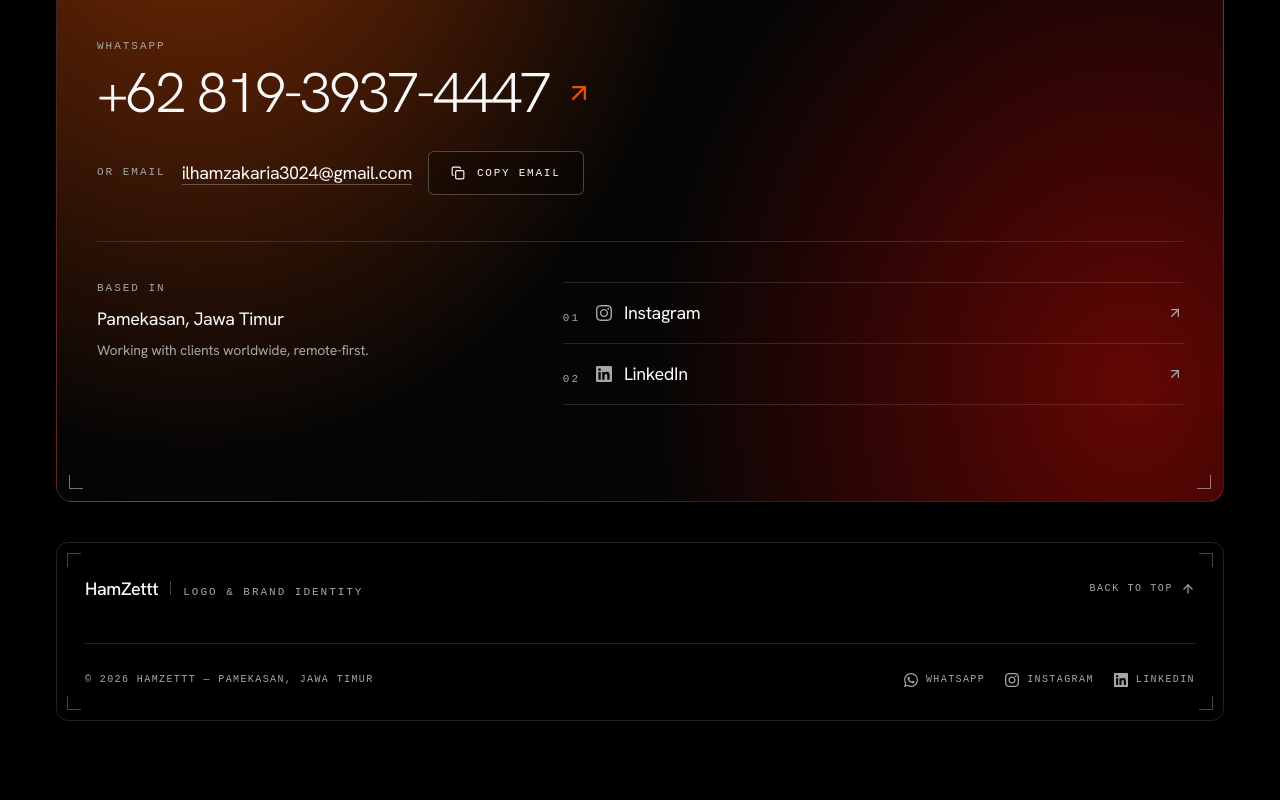
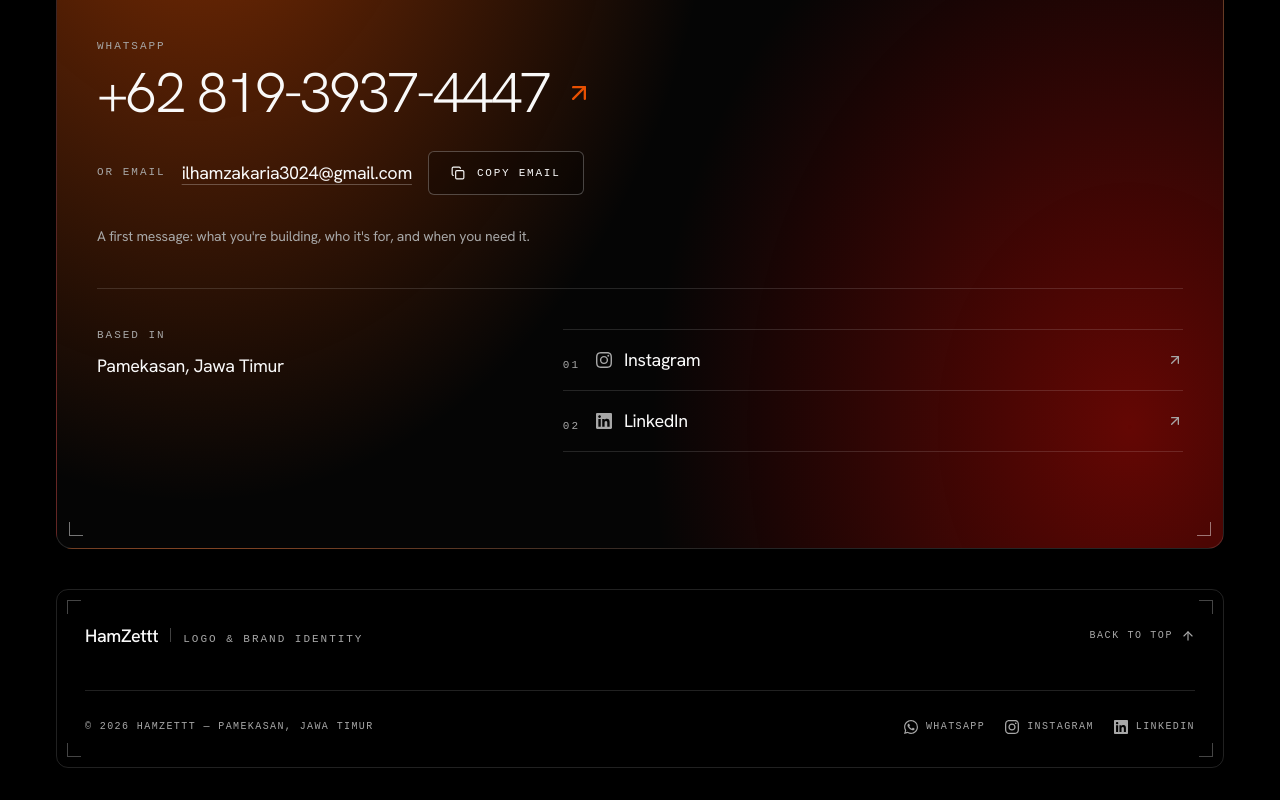
Before and after one commit to ham-zettt/art-work, a Next.js app: page / in a window 1280 px wide. Shown: the part 6257-7057 px from the top of the page. Before the commit the page ends 7010 px from the top, so only its background shows below. Built offline with nearby package versions, Linux system fonts and the light colour scheme.

Commit message:
copy(contact): brief guidance, drop unverified worldwide claim

```diff
--- a/components/sections/Contact.tsx
+++ b/components/sections/Contact.tsx
@@ -4,6 +4,9 @@ import { CopyEmail } from "@/components/ui/CopyEmail";
 import { Reveal } from "@/components/ui/Reveal";
 import { SocialIcon } from "@/components/ui/SocialIcon";
 import { site } from "@/data/site";
+
+const whatsapp = site.socials[0];
+const otherChannels = site.socials.slice(1);
 
 export function Contact() {
 	return (
@@ -34,17 +37,18 @@ export function Contact() {
 							<div className="mt-10 border-b border-line pb-10">
 								<p className="eyebrow text-muted">WhatsApp</p>
 								<a
-									href={site.socials[0].href}
+									href={whatsapp.href}
 									target="_blank"
 									rel="noopener noreferrer"
 									className="group mt-3 inline-flex min-h-[56px] flex-wrap items-center gap-x-4 gap-y-2 text-[clamp(1.9rem,5.4vw,3.5rem)] font-light leading-none tracking-[-0.04em] transition-colors duration-300 hover:text-accent"
 								>
-									{site.socials[0].display}
+									<span className="sr-only">WhatsApp: </span>
+									{whatsapp.display}
 									<ArrowUpRight
 										aria-hidden
 										className="h-7 w-7 shrink-0 text-accent transition-transform duration-300 group-hover:-translate-y-1 group-hover:translate-x-1"
 									/>
-									<span className="sr-only">(opens WhatsApp in a new tab)</span>
+									<span className="sr-only"> (opens in a new tab)</span>
 								</a>
 
 								<div className="mt-6 flex flex-wrap items-center gap-x-4 gap-y-2">
@@ -57,6 +61,11 @@ export function Contact() {
 									</a>
 									<CopyEmail email={site.email} />
 								</div>
+
+								<p className="mt-6 max-w-md text-sm leading-relaxed text-muted">
+									A first message: what you&apos;re building, who it&apos;s for,
+									and when you need it.
+								</p>
 							</div>
 						</Reveal>
 
@@ -66,14 +75,11 @@ export function Contact() {
 								<p className="mt-3 text-lg leading-snug tracking-[-0.02em]">
 									{site.location}
 								</p>
-								<p className="mt-2 text-sm text-muted">
-									Working with clients worldwide, remote-first.
-								</p>
 							</Reveal>
 
 							<Reveal delay={80} className="md:col-span-7">
 								<ul className="border-t border-line">
-									{site.socials.slice(1).map((social, index) => (
+									{otherChannels.map((social, index) => (
 										<li key={social.label} className="border-b border-line">
 											<a
 												href={social.href}
```
